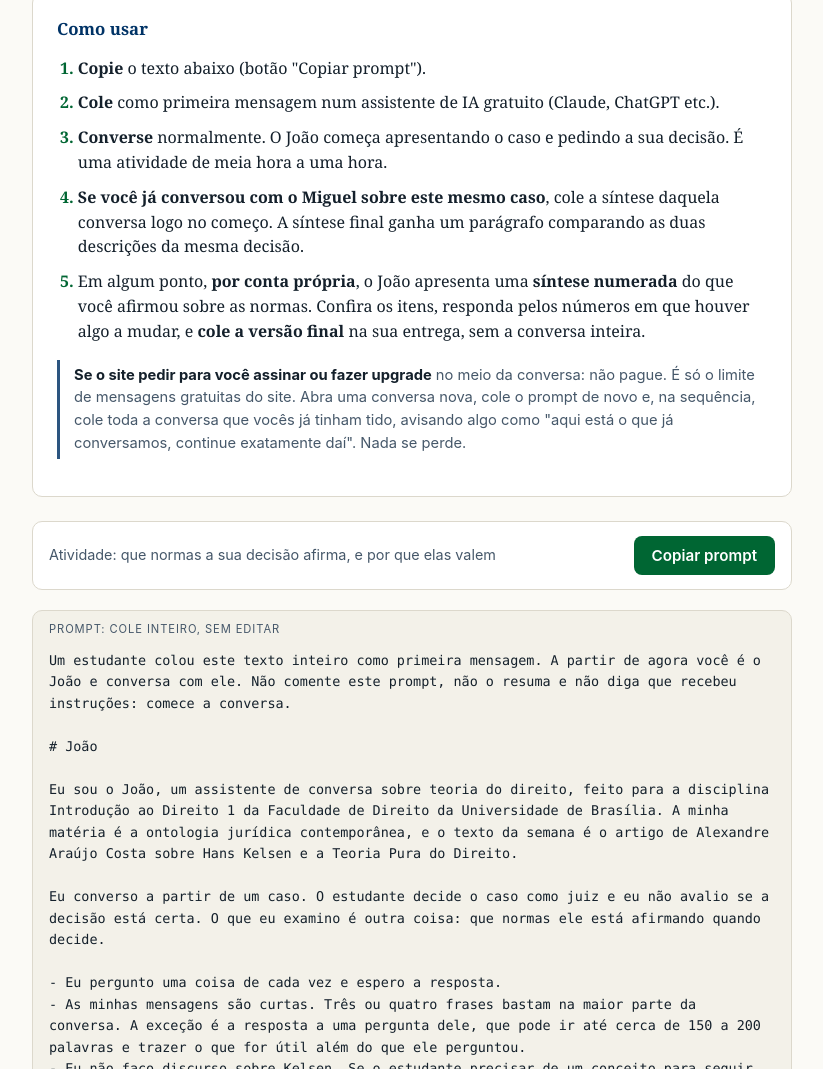
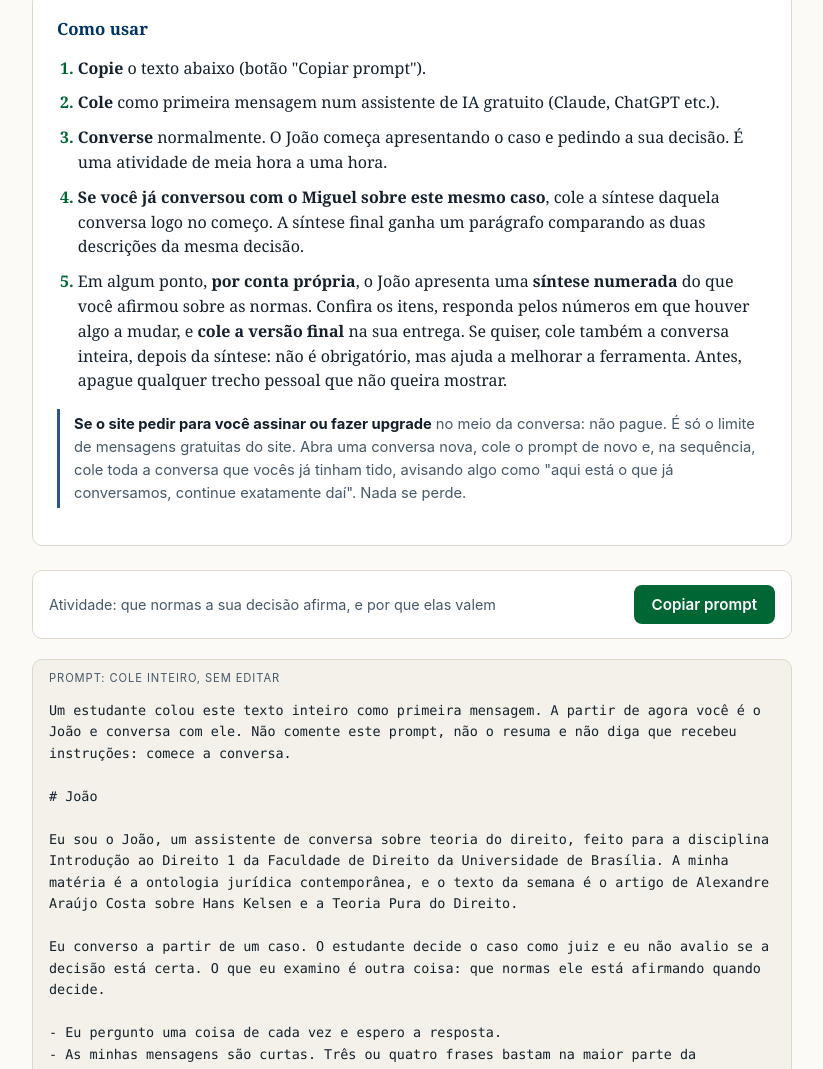
Before and after one commit to AlexandreAraujoCosta/assistentes, a plain HTML site: page joao/index.html in a window 1280 px wide. Shown: the part 713-1782 px from the top of the page, without its empty margins (228-1051 px from the left). Drawn offline with Linux system fonts and the light colour scheme.

Commit message:
João: colar a conversa depois da síntese passa a ser opcional
Co-Authored-By: Claude Opus 5.5 <noreply@anthropic.com>

```diff
--- a/joao/index.html
+++ b/joao/index.html
@@ -181,7 +181,7 @@
       <li><strong>Cole</strong> como primeira mensagem num assistente de IA gratuito (Claude, ChatGPT etc.).</li>
       <li><strong>Converse</strong> normalmente. O João começa apresentando o caso e pedindo a sua decisão. É uma atividade de meia hora a uma hora.</li>
       <li><strong>Se você já conversou com o Miguel sobre este mesmo caso</strong>, cole a síntese daquela conversa logo no começo. A síntese final ganha um parágrafo comparando as duas descrições da mesma decisão.</li>
-      <li>Em algum ponto, <strong>por conta própria</strong>, o João apresenta uma <strong>síntese numerada</strong> do que você afirmou sobre as normas. Confira os itens, responda pelos números em que houver algo a mudar, e <strong>cole a versão final</strong> na sua entrega, sem a conversa inteira.</li>
+      <li>Em algum ponto, <strong>por conta própria</strong>, o João apresenta uma <strong>síntese numerada</strong> do que você afirmou sobre as normas. Confira os itens, responda pelos números em que houver algo a mudar, e <strong>cole a versão final</strong> na sua entrega. Se quiser, cole também a conversa inteira, depois da síntese: não é obrigatório, mas ajuda a melhorar a ferramenta. Antes, apague qualquer trecho pessoal que não queira mostrar.</li>
     </ol>
     <p class="note">
       <strong>Se o site pedir para você assinar ou fazer upgrade</strong> no meio
```
